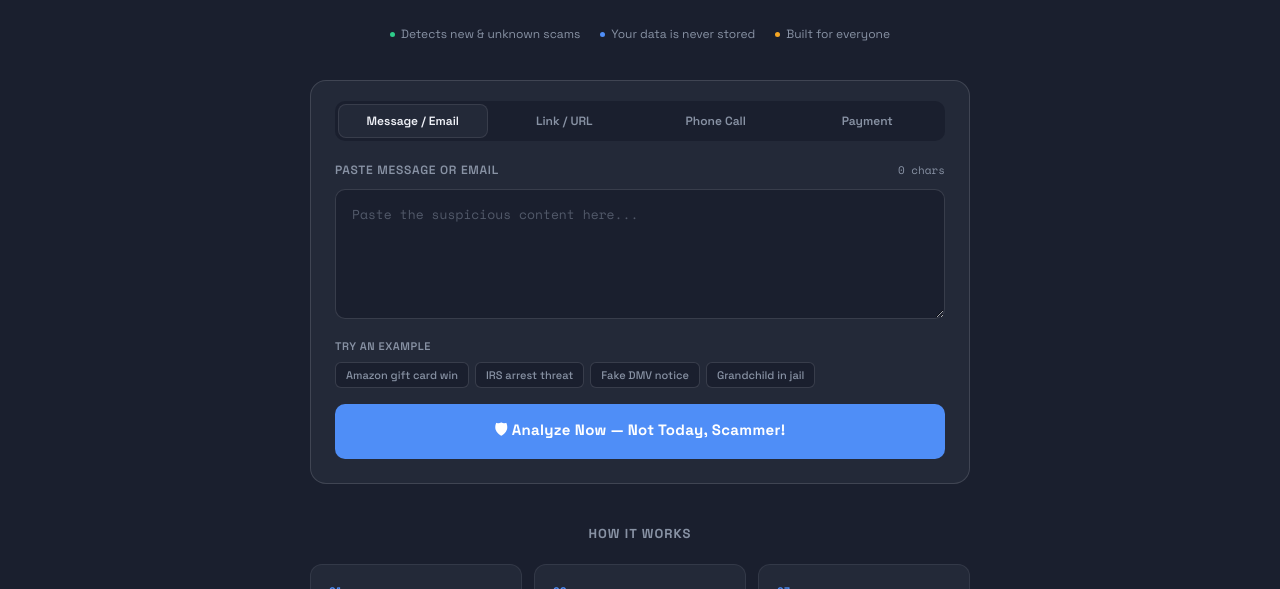
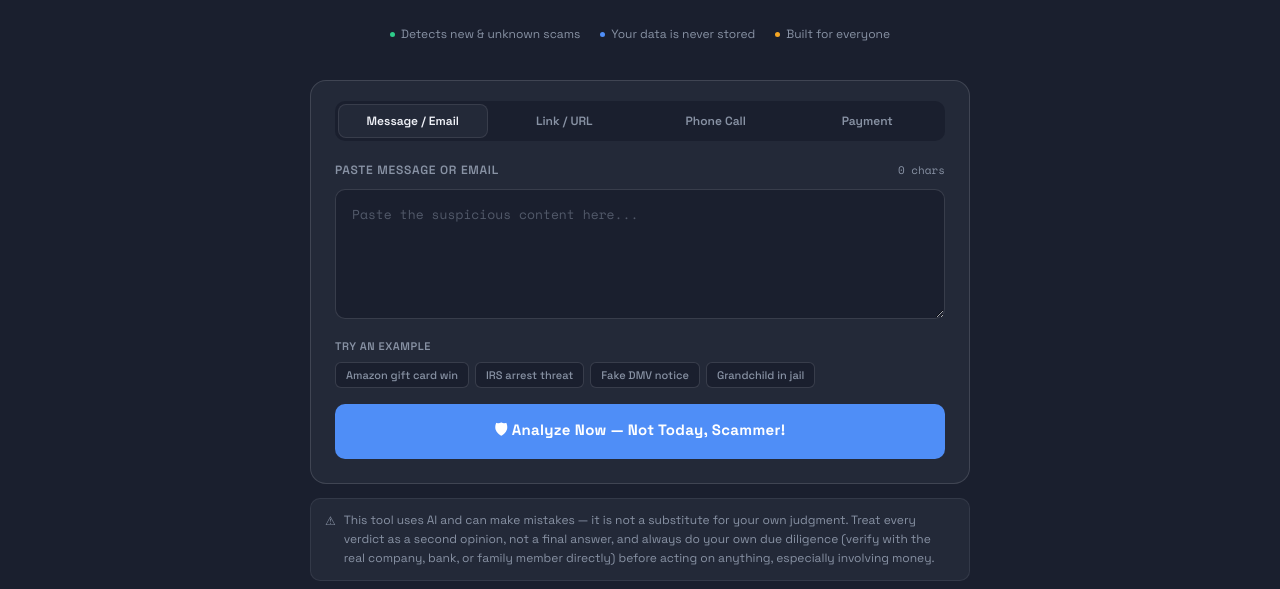
Before and after one commit to Lokkna/nottodayscammer, a website: page public/index.html in a window 1280 px wide. Shown: the part 363-952 px from the top of the page. Drawn offline with nearby package versions, Linux system fonts and the light colour scheme.

Commit message:
Update index.html

```diff
--- a/public/index.html
+++ b/public/index.html
@@ -165,7 +165,7 @@
     border: 1px solid var(--border2);
     border-radius: 16px;
     overflow: hidden;
-    margin-bottom: 40px;
+    margin-bottom: 14px;
   }
 
   .analyzer-header {
@@ -469,7 +469,15 @@
     font-size: 14px;
     color: var(--white);
     line-height: 1.7;
+    margin-bottom: 12px;
+  }
+
+  .result-disclaimer {
+    font-size: 11px;
+    color: var(--gray);
+    line-height: 1.6;
     margin-bottom: 16px;
+    padding: 0 2px;
   }
 
   .action-row {
@@ -492,6 +500,26 @@
   }
 
   .act-btn:hover { border-color: var(--blue-border); color: var(--white); background: var(--blue-dim); }
+
+  /* Persistent disclaimer under analyzer card */
+  .global-disclaimer {
+    display: flex;
+    gap: 8px;
+    align-items: flex-start;
+    font-size: 12px;
+    color: var(--gray);
+    line-height: 1.6;
+    padding: 12px 14px;
+    background: var(--navy2);
+    border: 1px solid var(--border);
+    border-radius: 10px;
+    margin-bottom: 40px;
+  }
+
+  .global-disclaimer .gd-icon {
+    flex-shrink: 0;
+    margin-top: 1px;
+  }
 
   /* How it works */
   .how-section { padding: 0 0 48px; }
@@ -633,6 +661,11 @@
     </div>
 
     <div id="result"></div>
+  </div>
+
+  <div class="global-disclaimer">
+    <span class="gd-icon">⚠</span>
+    <span>This tool uses AI and can make mistakes — it is not a substitute for your own judgment. Treat every verdict as a second opinion, not a final answer, and always do your own due diligence (verify with the real company, bank, or family member directly) before acting on anything, especially involving money.</span>
   </div>
 
   <section class="how-section">
@@ -815,6 +848,7 @@ function renderResult(r) {
         <div class="flags">${flags}</div>
         <p class="section-head">What to do right now</p>
         <div class="advice-box">${r.advice}</div>
+        <p class="result-disclaimer">⚠ This is AI-generated analysis and may not be 100% accurate. Use it as a helpful second opinion, not a final answer — verify independently before taking action.</p>
         <div class="action-row">
           <button class="act-btn" onclick="reset()">↺ New check</button>
           <button class="act-btn" onclick="copyResult()">⎘ Copy verdict</button>
```
